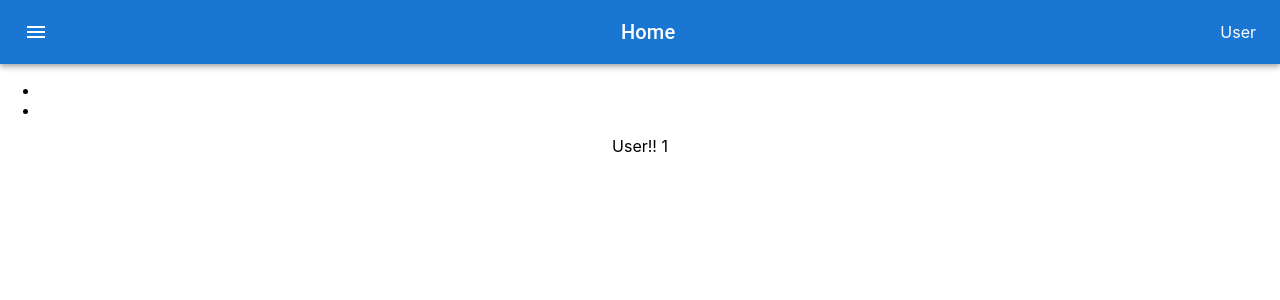
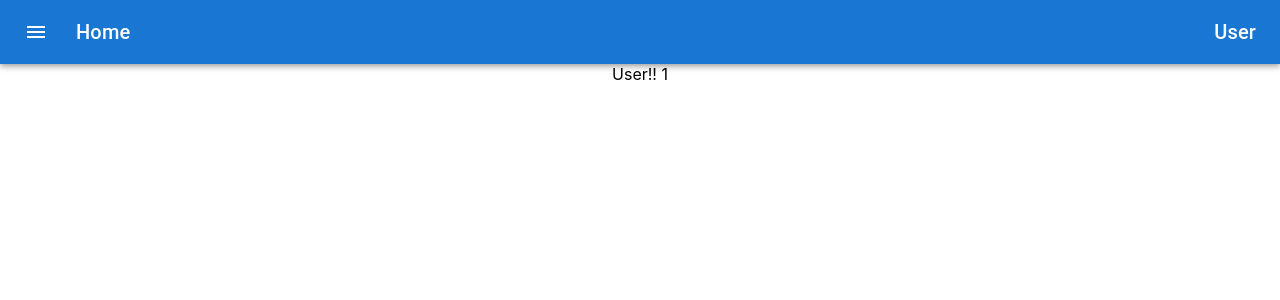
Before and after one commit to bediresen/react, a React (Create React App) app: page /users/1 in a window 1280 px wide. Shown: the top 300 px of the page. Built offline with nearby package versions, Linux system fonts and the light colour scheme.

Commit message:
like button

```diff
--- a/package.json
+++ b/package.json
@@ -7,6 +7,7 @@
     "@emotion/styled": "^11.11.0",
     "@mui/icons-material": "^5.14.3",
     "@mui/material": "^5.14.5",
+    "@mui/styles": "^5.14.5",
     "@testing-library/jest-dom": "^5.17.0",
     "@testing-library/react": "^13.4.0",
     "@testing-library/user-event": "^13.5.0",
--- a/src/components/Home/Home.js
+++ b/src/components/Home/Home.js
@@ -1,9 +1,23 @@
+import React, { useState, useEffect } from "react";
+import { makeStyles } from "@mui/styles"; // Import styled from @mui/material/styles
+import Post from "../Post/Post";
+import { Container } from "@mui/material";
 
-import Post from "../Post/Post";
-import React, { useState, useEffect } from "react";
+
+const useStyles = makeStyles((theme) => ({
+    container: {
+        display: "flex",
+        flexWrap: "wrap",
+        justifyContent : "center",
+        alignItems : "center",
+        backgroundColor: "#cfe8fc",
+        height : "100vh",
+    }
+}))
+
 
 function Home() {
-
+    const classes = useStyles();
     const [error, setError] = useState(null);
     const [isLoaded, setIsloaded] = useState(false);
     const [postList, setPostList] = useState([]);
@@ -31,12 +45,12 @@ function Home() {
     else {
         return (
 
-            <div className="container">
+            <Container fixed className={classes.container}>
                 {postList.map(post => (
-                    <Post title = {post.title} text =  { post.text } ></Post>
+                    <Post userId = {post.userId} userName = {post.userName} title = {post.title} text =  { post.text } ></Post>
                 ))}
 
-            </div>
+            </Container>
 
         );
     }
--- a/src/components/Navbar/Navbar.js
+++ b/src/components/Navbar/Navbar.js
@@ -31,19 +31,17 @@ function Navbar() {
                         >
                             <MenuIcon />
                         </IconButton>
-                        <Typography variant="h6" component="div" sx={{ flexGrow: 1 }}>
-                            <Link className="link" to="/"> Home </Link>
+                        <Typography variant="h6" component="div" sx={{ flexGrow: 1 }} textAlign={"left"}>
+                            <Link className="linkHome" to="/"> Home </Link>
                         </Typography>
-                        <Link className="link" to={{ pathname: '/users/' + userId }}> User </Link>
+                        <Typography variant="h6" component="div">
+                        <Link className="linkUser" to={{ pathname: '/users/' + userId }}> User </Link>
+                        </Typography>
                     </Toolbar>
                 </AppBar>
             </Box>
 
 
-            <ul>
-                <li></li>
-                <li></li>
-            </ul>
         </div>
     )
 }
--- a/src/components/Navbar/Navbar.scss
+++ b/src/components/Navbar/Navbar.scss
@@ -1,5 +1,14 @@
-.link{
+.linkHome{
     text-decoration: none;
     box-shadow: none;
     color : white;
+    text-align: left;
 }
+
+.linkUser{
+    text-decoration: none;
+    box-shadow: none;
+    color : white;
+
+
+}
--- a/src/components/Post/Post.js
+++ b/src/components/Post/Post.js
@@ -1,5 +1,5 @@
 import React, { useState } from "react";
-import "./Post.scss";
+
 import Card from '@mui/material/Card';
 import CardHeader from '@mui/material/CardHeader';
 import CardContent from '@mui/material/CardContent';
@@ -7,7 +7,7 @@ import CardActions from '@mui/material/CardActions';
 import IconButton from '@mui/material/IconButton';
 import Typography from '@mui/material/Typography';
 import FavoriteIcon from '@mui/icons-material/Favorite';
-import ShareIcon from '@mui/icons-material/Share';
+
 import ExpandMoreIcon from '@mui/icons-material/ExpandMore';
 import Avatar from '@mui/material/Avatar';
 import { red } from '@mui/material/colors';
@@ -15,8 +15,21 @@ import MoreVertIcon from '@mui/icons-material/MoreVert'; // Add this import
 import CardMedia from '@mui/material/CardMedia'; // Add this import
 import Collapse from '@mui/material/Collapse'; // Add this import
 import { styled } from '@mui/material/styles'; // Import styled from @mui/material/styles
+import { makeStyles } from "@mui/styles";
+import CommentIcon from '@mui/icons-material/Comment';
+import { Link } from 'react-router-dom'
 
 
+const useStyles = makeStyles((theme) => ({
+  root: {
+    width: 800,
+    display: "flex",
+    flexDirection: "column",
+    margin: "auto", // This centers the card within its container
+    marginBottom: 10,
+    textAlign :"left",
+  },
+}))
 
 const ExpandMore = styled((props) => {
   const { expand, ...other } = props;
@@ -29,38 +42,37 @@ const ExpandMore = styled((props) => {
   }),
 }));
 
+
+
 function Post(props) {
-  const { title, text } = props;
-
-  const classes = {
-    root: {
-      width: 800,
-      textAlign: "left",
-      margin: 20,
-    },
-  };
-
+  const { title, text , userName , userId } = props;
+  const classes = useStyles();
   const [expanded, setExpanded] = useState(false);
+  const [liked, setLiked] = useState(false);
 
   const handleExpandClick = () => {
     setExpanded(!expanded);
   };
 
+  const handleLike = () => {
+    setLiked(!liked);
+  };
+
   return (
-    <Card className="postContainer" sx={{ maxWidth: 345 }}>
+    <Card className={classes.root}>
       <CardHeader
         avatar={
+          <Link className="linkUser" to={{ pathname: '/users/' + userId }}>
+
           <Avatar sx={{ bgcolor: red[500] }} aria-label="recipe">
-            R
+            {userName.charAt(0).toUpperCase()}
           </Avatar>
+           </Link>
+
         }
-        action={
-          <IconButton aria-label="settings">
-            <MoreVertIcon />
-          </IconButton>
-        }
+
         title={title}
-        subheader="September 14, 2016"
+
       />
 
       <CardContent>
@@ -69,20 +81,21 @@ function Post(props) {
         </Typography>
       </CardContent>
       <CardActions disableSpacing>
-        <IconButton aria-label="add to favorites">
-          <FavoriteIcon />
+
+        <IconButton
+        onClick={handleLike}
+        aria-label="add to favorites">
+          <FavoriteIcon style = { liked? {color : "red"} : null } />
         </IconButton>
-        <IconButton aria-label="share">
-          <ShareIcon />
-        </IconButton>
-        <ExpandMore
+
+        <CommentIcon
           expand={expanded}
           onClick={handleExpandClick}
           aria-expanded={expanded}
           aria-label="show more"
         >
           <ExpandMoreIcon />
-        </ExpandMore>
+        </CommentIcon>
       </CardActions>
       <Collapse in={expanded} timeout="auto" unmountOnExit>
         <CardContent>
--- a/src/components/Post/Post.scss
+++ /dev/null
@@ -1,8 +0,0 @@
-
-.postContainer{
-    border-width: 2px;
-    border-color: black;
-    border-style: solid;
-    background-color: rgb(22, 29, 117);
-
-}
```
Also changed, not shown: src/index.js (+4 -7 lines), 1 other file (tests, documents, lock files or other folders).
